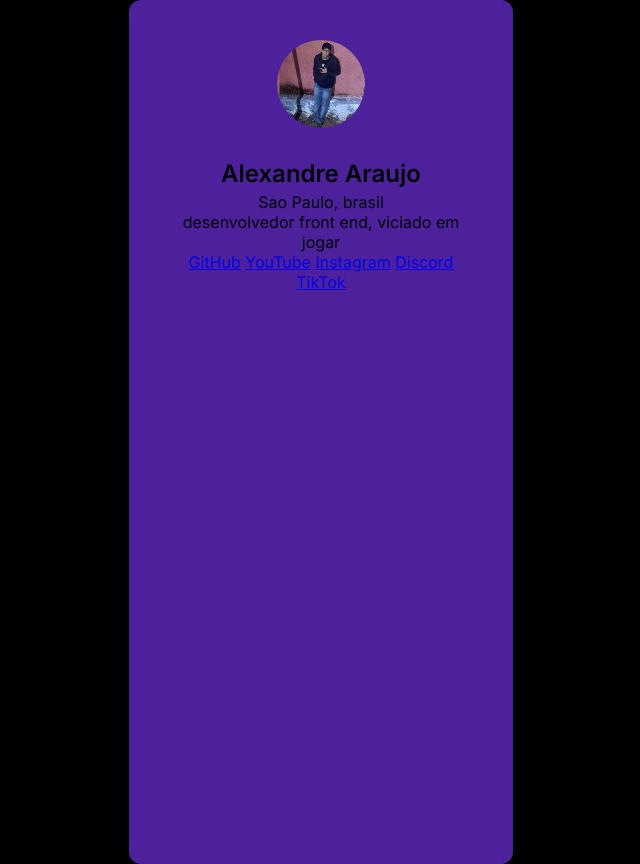
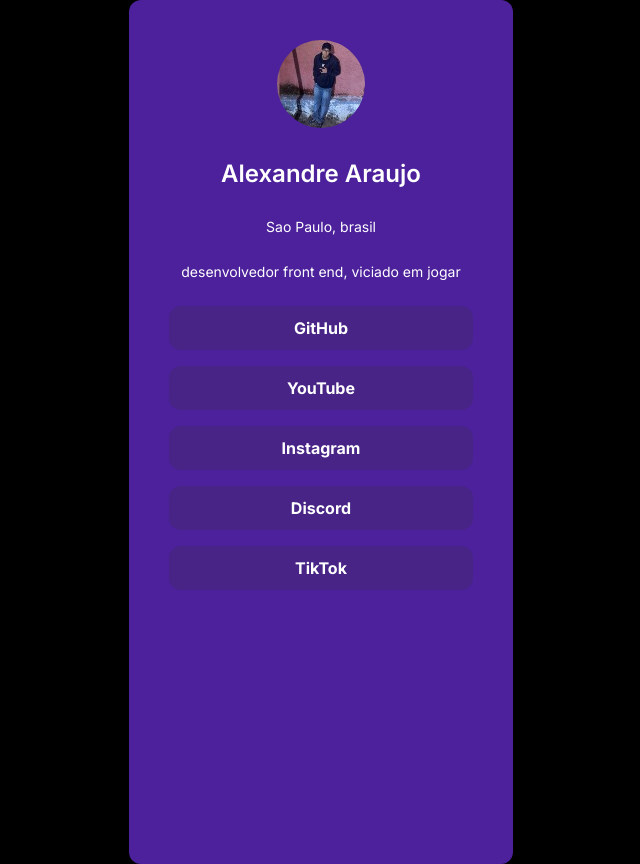
Before and after one commit to alexandrearaujovianna1a/Meus-links, a plain HTML site: page index.html in a window 1280 px wide. Shown: the whole page, without its empty margins (319-959 px from the left). Drawn offline with Linux system fonts and the light colour scheme.

Commit message:
desenvolvimento do css terinado

```diff
--- a/style.css
+++ b/style.css
@@ -23,8 +23,41 @@ border-radius: 12px;
         border-radius: 50%;
         margin-bottom: 24px;
     }
+
+    h1,p,a {
+color: #fff;
+    }
+
     div h1 {
         font-size: 24px;
         line-height: 36px;
         font-weight: 600;
+        margin-bottom: 4px;
     }
+
+    div strong {
+        color: #c8ee1d;
+        font-size: 14px;
+        line-height: 21px;
+    }
+
+    div p {
+        margin-block: 24px;
+        font-size: 14px;
+        line-height: 21px;
+    }
+
+    div a + a {
+        margin-top: 16px;
+    }
+
+    div a {
+        display: block;
+        text-decoration: none;
+        background-color: #3333;
+        padding: 12px;
+        border-radius: 12px;
+        font-weight: 700;
+        FONT size: 14PX;
+
+    }
```
